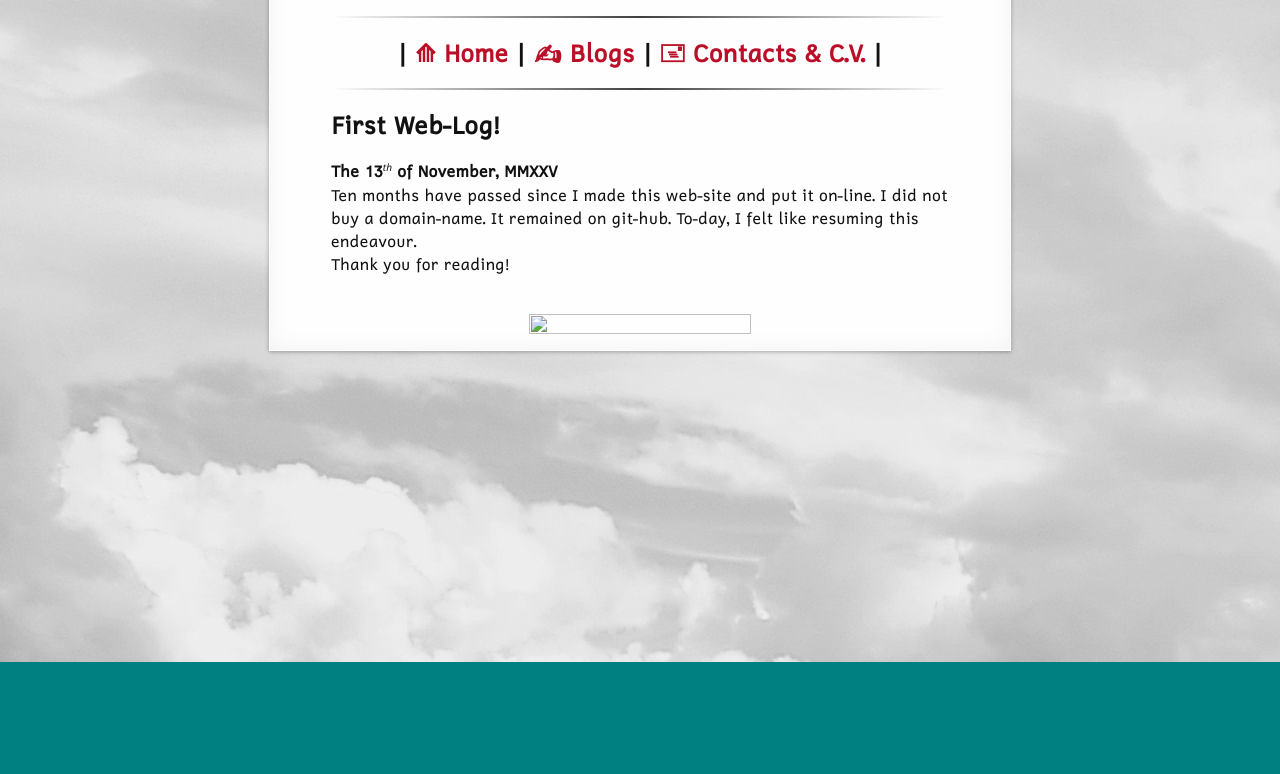
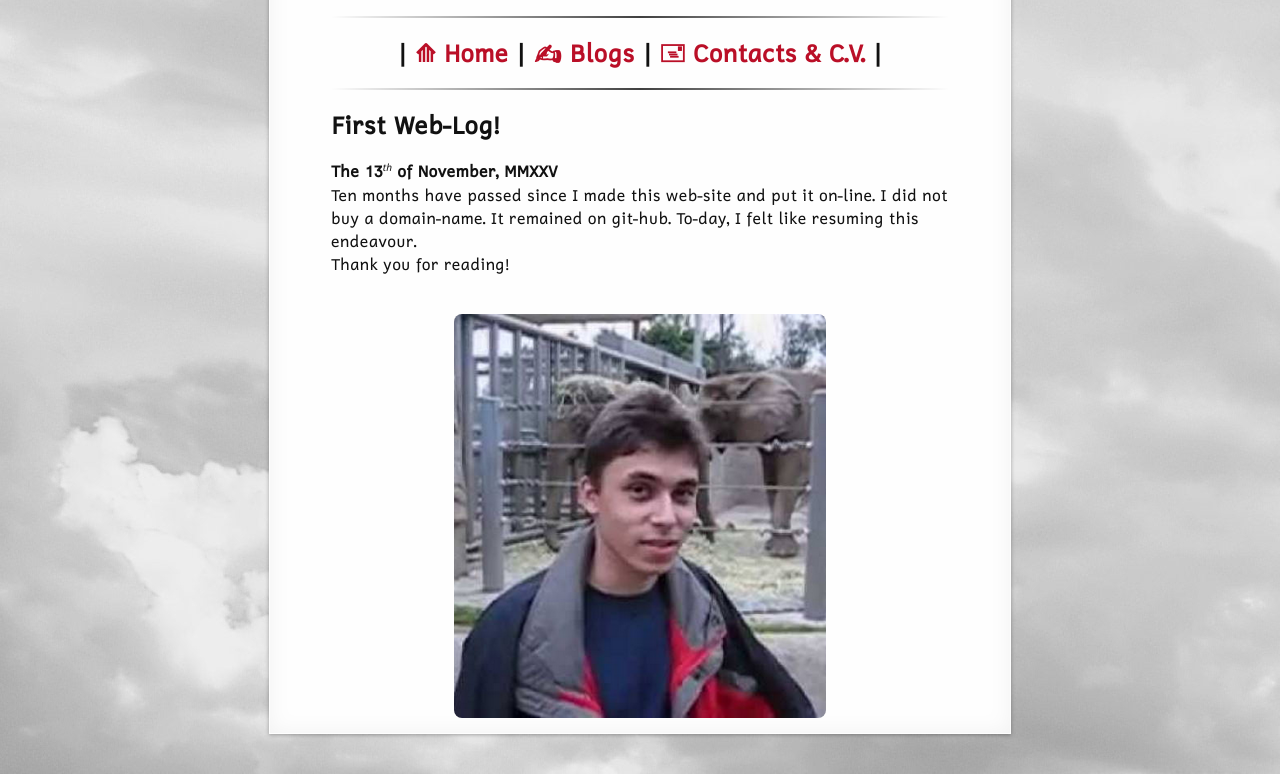
Before and after one commit to ishaanapandeya/website, a plain HTML site: page asset/pages/blogs/testpage.html in a window 1280 px wide. Shown: the part 138-912 px from the top of the page. Before the commit the page ends 800 px from the top, so only its background shows below. Drawn offline with Linux system fonts and the light colour scheme.

Commit message:
Update testpage.html
'twas the wrong url!

```diff
--- a/asset/pages/blogs/testpage.html
+++ b/asset/pages/blogs/testpage.html
@@ -41,7 +41,7 @@
 <p><strong>The 13<sup>th</sup> of November, MMXXV</strong><br>
 Ten months have passed since I made this web-site and put it on-line.  I did not buy a domain-name.  It remained on git-hub.  To-day, I felt like resuming this endeavour. <br>Thank you for reading! </p>
 <br>
-	<center><img src="images/testpage/me at the zoo.jpeg" style="border-radius:8px" class="mypicture"></center>
+	<center><img src="testpage/me at the zoo.jpeg" style="border-radius:8px" class="mypicture"></center>
 </div>
 
 <style>
```
